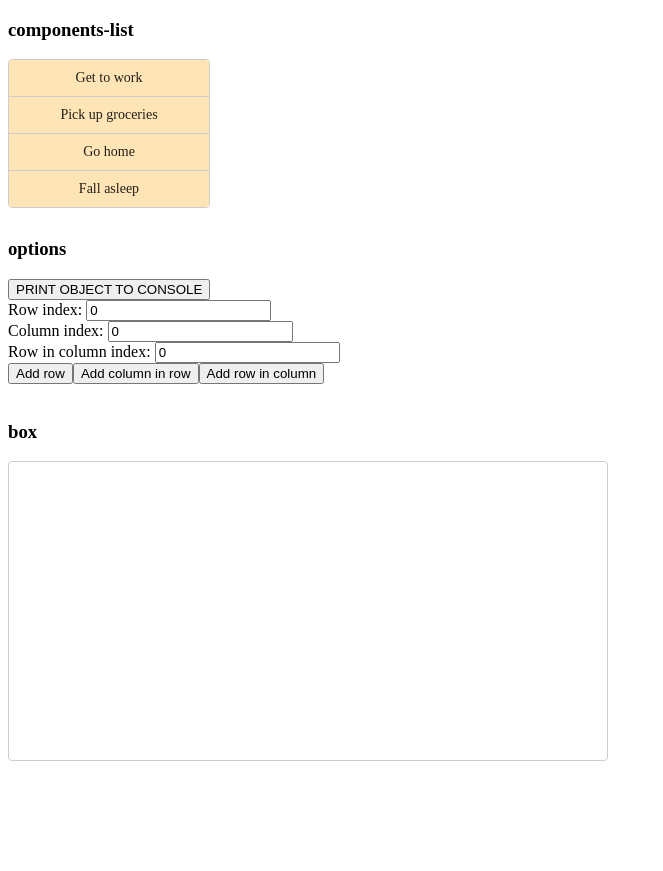
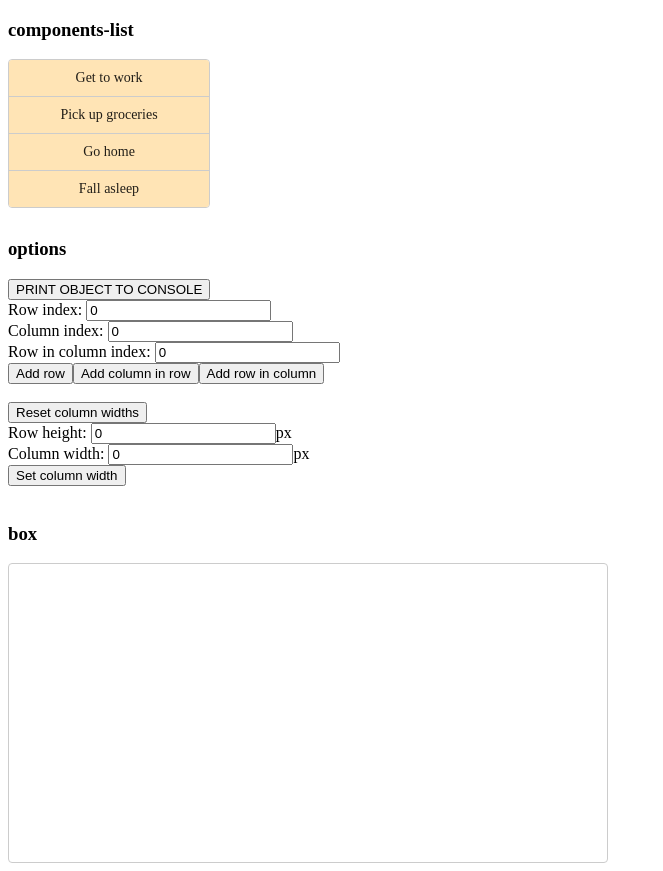
Before and after one commit to danielChrzanowski/DragDropPOC, an Angular app: page / in a window 1280 px wide. Shown: the whole page, without its empty margins (0-663 px from the left). Before the commit the page ends 800 px from the top, so only its background shows below. Built offline with nearby package versions, Linux system fonts and the light colour scheme.

Commit message:
column widths

```diff
--- a/src/app/app.component.html
+++ b/src/app/app.component.html
@@ -25,11 +25,21 @@ Row in column index: <input #rowInColumnIndex type="number" value="0"/><br/>
   Add row in column
 </button>
 <br/><br/>
+<button (click)="resetColumnWidths(Number(rowIndex.value))">Reset column widths</button><br/>
+Row height: <input #rowHeight type="number" value="0"/>px<br/>
+Column width: <input #columnWidth type="number" value="0"/>px<br/>
+<button (click)="setColumnWidth(Number(rowIndex.value), Number(columnIndex.value), Number(columnWidth.value))">
+  Set column width
+</button>
+<br/><br/>
 
 <h3>box</h3>
 <div class="box">
   <div *ngFor="let row of box.rows; let i = index" class="row">
-    <div *ngFor="let column of row.columns; let j = index" [id]="'column-' + j" class="column">
+    <div *ngFor="let column of row.columns; let j = index"
+         [id]="'column-' + j"
+         [style]="getColumnWidthAsStyle(i, j)"
+         class="column">
       <div (cdkDropListDropped)="onBoxCellItemDrop($event)"
            *ngFor="let rowInColumn of column.rowsInColumn; let k = index"
            [cdkDropListConnectedTo]=" getAllListsConnections()"
--- a/src/app/app.component.scss
+++ b/src/app/app.component.scss
@@ -15,6 +15,7 @@ $boxHeight: var(--box-height);
     .column {
       display: flex;
       flex-direction: column;
+      flex: 1;
       width: 100%;
       min-width: 0;
       overflow: hidden;
--- a/src/app/app.component.ts
+++ b/src/app/app.component.ts
@@ -99,19 +99,36 @@ export class AppComponent implements OnInit {
     this.regenerateAllIds();
   }
 
-  setColumnWidth(rowIndex: number, columnIndex: number, width: number): string {
-    this.box.rows[rowIndex].columns[columnIndex].width = width;
-    return `width: ${width}px`;
+  setColumnWidth(rowIndex: number, columnIndex: number, width: number): void {
+    let rowUndefinedColumnWidthsCount: number = 0;
+    this.box.rows[rowIndex].columns.forEach((column: Column) => {
+      if (rowUndefinedColumnWidthsCount >= 1 || this.box.rows[rowIndex].columns[columnIndex].width) {
+        this.box.rows[rowIndex].columns[columnIndex].width = width;
+        return;
+      }
+      if (!column.width) rowUndefinedColumnWidthsCount += 1;
+    });
+  }
+
+  resetColumnWidths(rowIndex: number): void {
+    this.box.rows[rowIndex].columns = this.box.rows[rowIndex].columns.map((column: Column) => {
+      let updatedColumn: Column = column;
+      updatedColumn.width = undefined;
+      return updatedColumn;
+    })
+  }
+
+  getColumnWidthAsStyle(rowIndex: number, columnIndex: number): string {
+    return this.box.rows[rowIndex].columns[columnIndex].width ? `flex: 0 0 ${this.box.rows[rowIndex].columns[columnIndex].width}px;` : '';
   }
 
   printObjectToConsole(): void {
-    console.log("BOX:", this.box)
+    console.log("BOX:", this.box);
   }
 
   generateId(row: number, column: number, columnRow: number): string {
     return `row-${row}-column-${column}-columnRow-${columnRow}`;
   }
-
 
   private regenerateAllIds(): void {
     for (let i: number = 0; i < this.box.rows.length; i += 1) {
```
